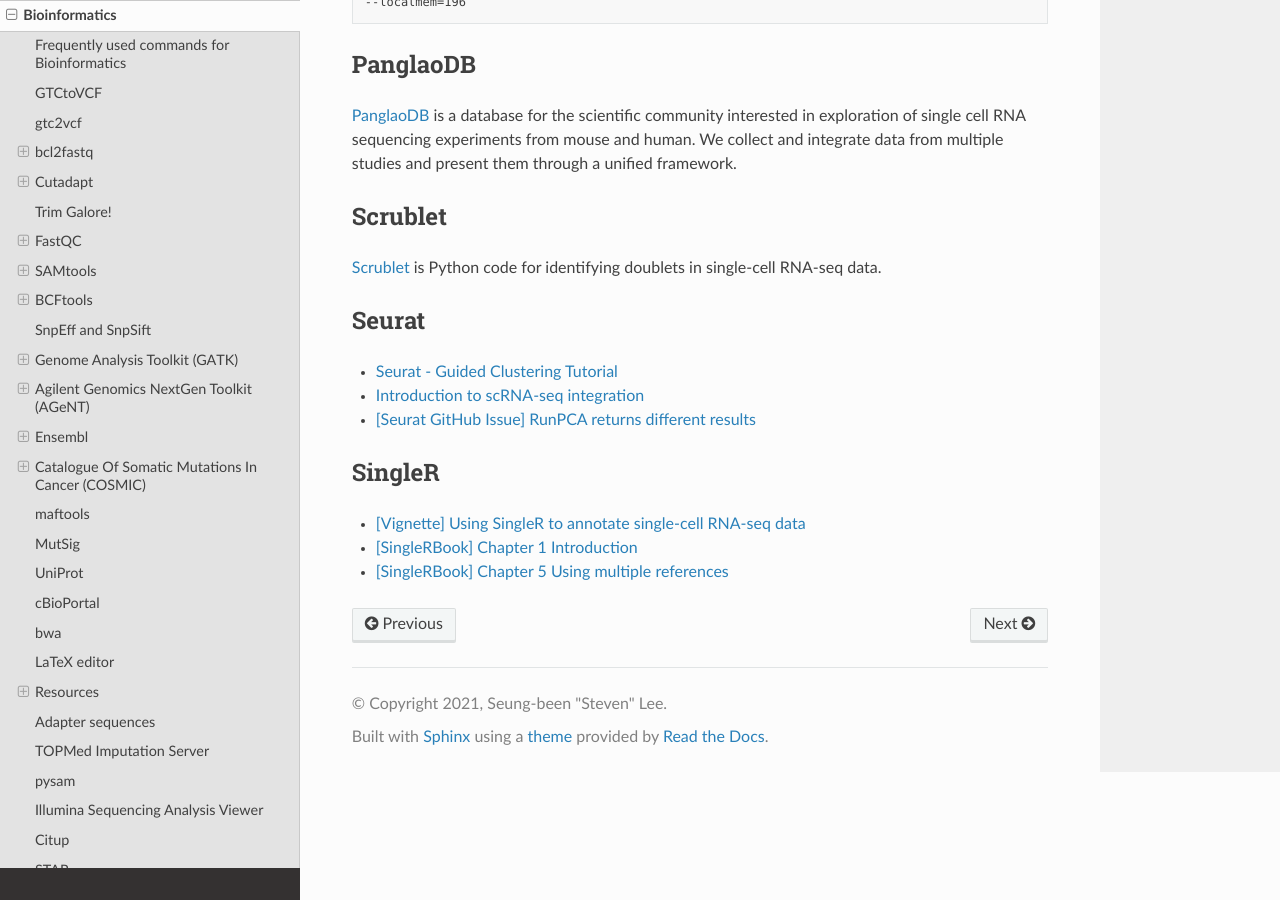
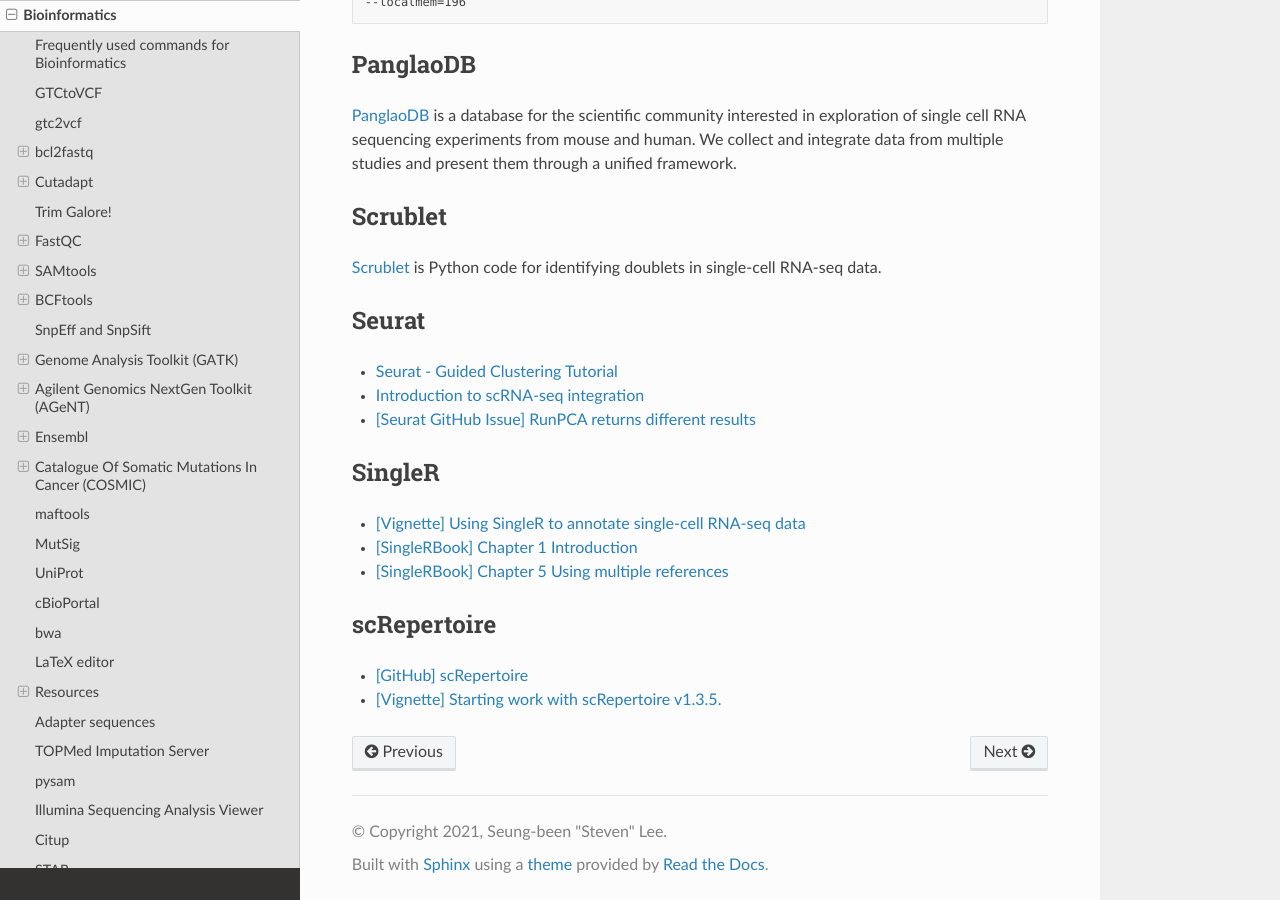
Before and after one commit to sbslee/notes, a Sphinx documentation site: the page built from docs/bioinformatics.rst, in a window 1280 px wide and 900 px high, scrolled down 23653 px. Built offline with Sphinx 7.4.7 and the Read the Docs theme 2.0.0, drawn with Linux system fonts in a browser that asks for light colours.

Commit message:
Update bioinformatics.rst

```diff
--- a/docs/bioinformatics.rst
+++ b/docs/bioinformatics.rst
@@ -1101,3 +1101,10 @@
 - `[Vignette] Using SingleR to annotate single-cell RNA-seq data <https://bioconductor.org/packages/devel/bioc/vignettes/SingleR/inst/doc/SingleR.html>`__
 - `[SingleRBook] Chapter 1 Introduction <http://bioconductor.org/books/release/SingleRBook/introduction.html#method-description>`__
 - `[SingleRBook] Chapter 5 Using multiple references <http://bioconductor.org/books/release/SingleRBook/using-multiple-references.html#using-reference-specific-labels>`__
+
+
+scRepertoire
+============
+
+- `[GitHub] scRepertoire <https://github.com/ncborcherding/scRepertoire>`__
+- `[Vignette] Starting work with scRepertoire v1.3.5. <https://ncborcherding.github.io/vignettes/vignette.html>`__
```
